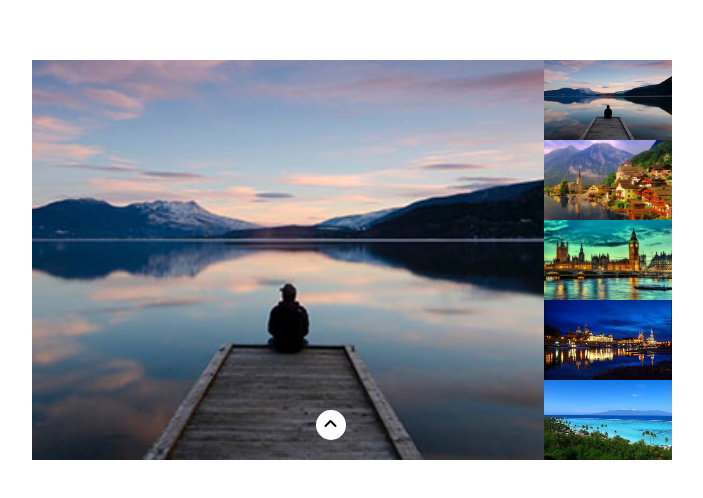
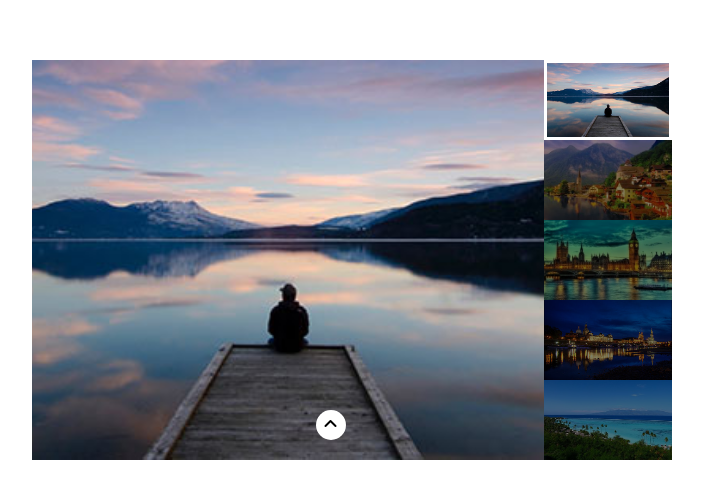
Before and after one commit to iachinimarta/js-array-carousel, a plain HTML site: page index.html in a window 1280 px wide. Shown: the part 140-638 px from the top of the page, without its empty margins (288-991 px from the left). Drawn offline with Linux system fonts and the light colour scheme.

Commit message:
Modifiche: - stilizzati thumb con classe active

```diff
--- a/css/style.css
+++ b/css/style.css
@@ -71,10 +71,12 @@
 .thumbs-container {
     width: 20%;
     height: 100%;
+    background-color: black;
 }
 
 .thumb {
     height: calc(100% / 5);
+    opacity: 0.5;
 }
 
 .thumb img {
@@ -83,6 +85,7 @@
     object-fit: cover;
 }
 
-.thumbs.active {
-    background-color: white;
+.thumb.active {
+    opacity: 1;
+    border: solid 3px white;
 }
--- a/js/main.js
+++ b/js/main.js
@@ -41,6 +41,7 @@ btnUp.addEventListener('click',
 
         // Aggiungo nuovamente la classe "show" all'elemento incrementato di 1
         imagesList[active].classList.add('show');
+        thumbList[active].classList.add('active');
 
         //Nel momento in cui avanziamo con le slide il pulsante per andare indietro deve ricomparire
         btnDown.classList.remove('hidden');
@@ -58,8 +59,10 @@ btnUp.addEventListener('click',
 btnDown.addEventListener('click',
     function () {
         imagesList[active].classList.remove('show');
+        thumbList[active].classList.remove('active');
         active--;
         imagesList[active].classList.add('show');
+        thumbList[active].classList.add('active');
 
         //Quando torno indietro dall ultima slide il pulsante UP deve ricomparire
         btnUp.classList.remove('hidden');
```
